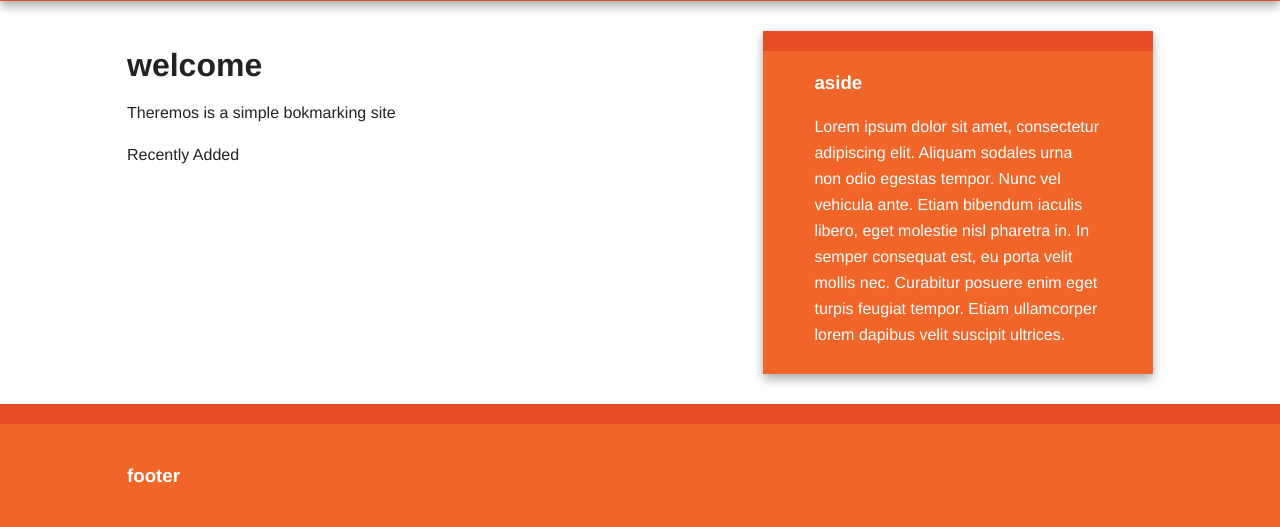
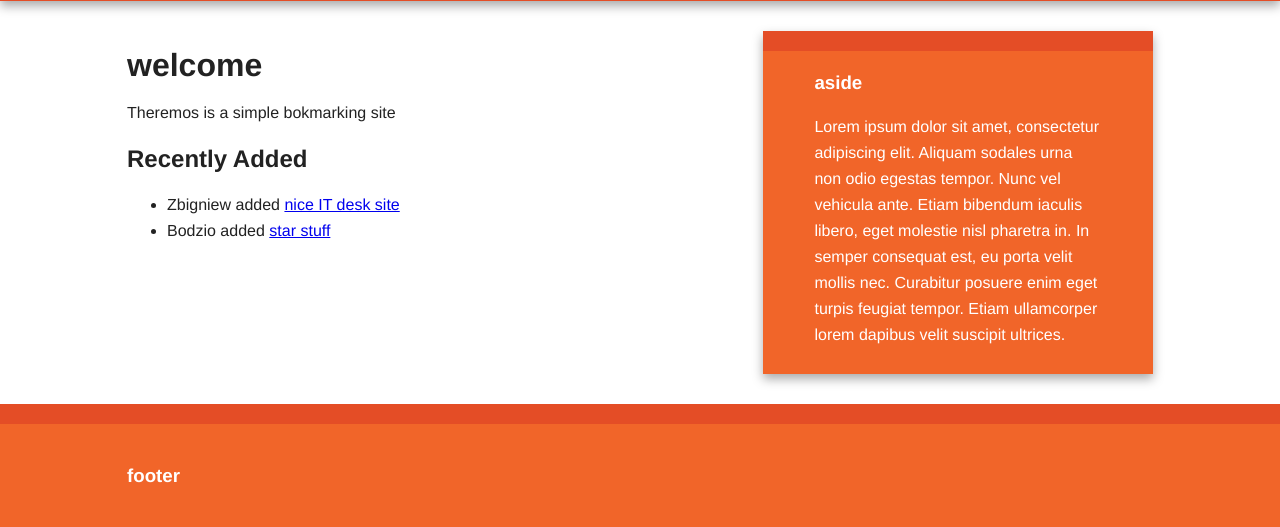
Before and after one commit to rones-dev/thermos, a Flask app: page / in a window 1280 px wide. Shown: the part 95-622 px from the top of the page. Run offline with Flask 2, Linux system fonts and the light colour scheme; some libraries are stand-ins or nearby versions.

Commit message:
adding new bookmarks to template and retreive it

```diff
--- a/app.py
+++ b/app.py
@@ -2,13 +2,32 @@ from flask import Flask, render_template
 
 app = Flask(__name__)
 
-user = "Janusz"
+# user = "Janusz"
+bookmarks = [
+    {
+        "user": "Zbigniew",
+        "url": "https://www.ultradesk.pl",
+        "description": "nice IT desk site"
+    },
+    {
+        "user": "Bodzio",
+        "url": "mornigstar.pl",
+        "description": "star stuff"
+    },
+    {
+        "user": "Helena",
+        "url": "https://www.bitbay.net",
+        "description": "coins stuff"
+    }
+]
 
+def get_latest_bookmarks(limit):
+    return bookmarks[:limit]
 
 @app.route("/")
 @app.route("/index")  # dekorator
 def index():
-    return render_template("index.html", user=user)
+    return render_template("index.html", bookmarks=get_latest_bookmarks(2))     # ile mi sie wyswietli bookmarks
 
 
 @app.route("/add")
@@ -17,8 +36,9 @@ def add():
 
 
 @app.errorhandler(404)
-def page_not_founr(e):   #do server not found kasuj e
+def page_not_founr(e):  # do server not found kasuje
     return render_template('404.html'), 404
+
 
 @app.errorhandler(500)
 def server_not_found(e):
@@ -26,4 +46,4 @@ def server_not_found(e):
 
 
 if __name__ == "__main__":
-    app.run()
+    app.run(debug=True)
--- a/templates/index.html
+++ b/templates/index.html
@@ -12,7 +12,17 @@ Thermos - welcome.
         <p>Theremos is a simple bokmarking site</p>
     </header>
     <section>
-        <ha>Recently Added
+        <h2>Recently Added</h2>
+        {% if bookmarks %}
+        <ul>
+            {% for bm in bookmarks %}
+            <li>{{ bm.user }} added <a href="{{ bm.url }}" target="_blank">{{ bm.description }}</a></li>
+            {% endfor %}
+        </ul>
+        {% else %}
+            No bookmarks yet.
+        {% endif %}
+
     </section>
 </article>
 
```
